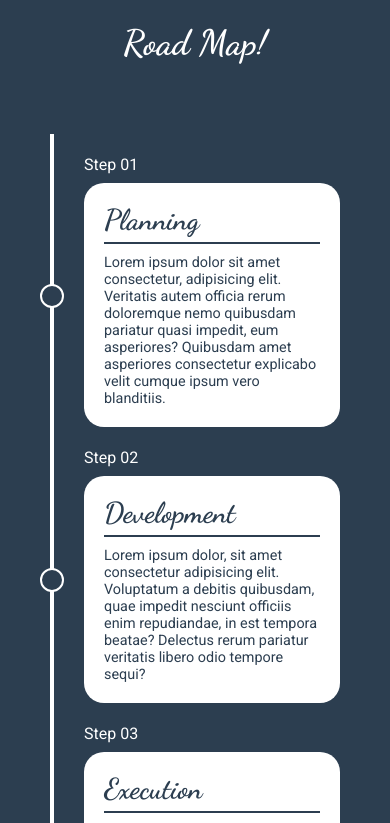
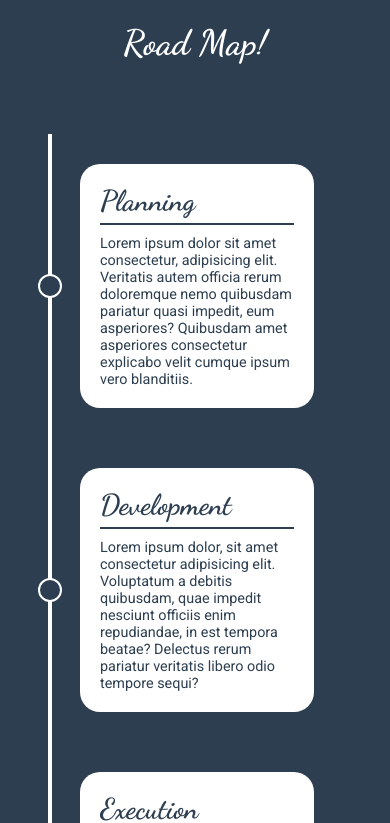
Before and after one commit to wahsandaruwan/dunking_ducks_website, a React (Create React App) app: page / in a window 390 px wide. Shown: the part 2220-3043 px from the top of the page. Built offline with nearby package versions, Linux system fonts and the light colour scheme.

Commit message:
Roadmap section updated to different design

```diff
--- a/src/Components/RoadMap.js
+++ b/src/Components/RoadMap.js
@@ -16,7 +16,6 @@ const RoadMap = () => {
                             return (
                                 <>
                                     <div className="event" key={index}>
-                                        <p className="step-no">{item.stepNo}</p>
                                         <Step stepName={item.stepName} stepDetails={item.stepDetails} />
                                     </div>
                                 </>
--- a/src/data/roadMapData.json
+++ b/src/data/roadMapData.json
@@ -1,25 +1,21 @@
 [
     {
         "id" : 1,
-        "stepNo": "Step 01",
         "stepName": "Planning",
         "stepDetails": "Lorem ipsum dolor sit amet consectetur, adipisicing elit. Veritatis autem officia rerum doloremque nemo quibusdam pariatur quasi impedit, eum asperiores? Quibusdam amet asperiores consectetur explicabo velit cumque ipsum vero blanditiis."
     },
     {
         "id" : 2,
-        "stepNo": "Step 02",
         "stepName": "Development",
         "stepDetails": "Lorem ipsum dolor, sit amet consectetur adipisicing elit. Voluptatum a debitis quibusdam, quae impedit nesciunt officiis enim repudiandae, in est tempora beatae? Delectus rerum pariatur veritatis libero odio tempore sequi?"
     },
     {
         "id" : 3,
-        "stepNo": "Step 03",
         "stepName": "Execution",
         "stepDetails": "Lorem ipsum dolor sit amet consectetur adipisicing elit. Explicabo veniam error hic commodi, eum enim ipsa necessitatibus? Placeat explicabo aspernatur et laboriosam autem a aliquam necessitatibus ipsum ea, esse ducimus."
     },
     {
         "id" : 4,
-        "stepNo": "Step 04",
         "stepName": "Feedbacks",
         "stepDetails": "Lorem ipsum dolor sit amet consectetur adipisicing elit. Aliquam fugiat laborum, magni tenetur atque nulla omnis! Qui ipsa molestias maiores, praesentium esse, in suscipit error ipsam ipsum, minima aliquid ducimus!"
     }
--- a/src/index.css
+++ b/src/index.css
@@ -260,18 +260,40 @@ a{
 }
 
 .roadmap-section .roadmap-content{
-  max-width: 650px;
-  border-left: 4px solid #ffffff;
+  position: relative;
+  display: flex;
+  flex-direction: column;
+  max-width: 850px;
+}
+
+.roadmap-section .roadmap-content::after{
+  position: absolute;
+  content: "";
+  background-color: #ffffff;
+  width: 4px;
+  height: 100%;
+  left: 50%;
+  transform: translateX(-50%);
+}
+
+.roadmap-section .roadmap-content .event{
+  display: flex;
+  justify-content: flex-end;
+  width: 50%;
+  position: relative;
+  margin: 30px 0;
+  padding-right: 30px;
+}
+
+.roadmap-section .roadmap-content .event:nth-child(even) {
+  align-self: flex-end;
+  justify-content: flex-start;
+  padding-right: 0;
   padding-left: 30px;
 }
 
-.roadmap-section .roadmap-content .event{
-  position: relative;
-  margin: 10px 0;
-}
-
 /* ------Step Checkpoints------ */
-.roadmap-section .roadmap-content .event::before{
+.roadmap-section .roadmap-content .event::before {
   content: "";
   position: absolute;
   width: 20px;
@@ -279,27 +301,27 @@ a{
   border: 2px solid #ffffff;
   border-radius: 50%;
   background-color: #2c3e50;
-  left: -44px;
   top: 50%;
+  z-index: 90;
   transform: translateY(-50%);
   transition: all 0.3s ease-in-out;
+}
+
+.roadmap-section .roadmap-content .event:nth-child(odd)::before {
+  right: -12px;
+}
+
+.roadmap-section .roadmap-content .event:nth-child(even)::before{
+  left: -12px;
 }
 
 .roadmap-section .roadmap-content .event:hover::before{
   background-color: #ffffff;
 }
 
-.roadmap-section .roadmap-content .event .step-no{
-  position: absolute;
-  left: -110px;
-  color: #ffffff;
-  font-size: 1rem;
-  top: 50%;
-  transform: translateY(-50%);
-}
-
 /* ------Step Content------ */
 .roadmap-section .roadmap-content .event .step-content{
+  width: 90%;
   background-color: #ffffff;
   border-radius: 20px;
   padding: 20px;
@@ -597,12 +619,20 @@ a{
   }
 
   /* ------Road Map Section------ */
-  .roadmap-section .roadmap-content .event .step-no {
-    position: static;
+  .roadmap-section .roadmap-content::after{
+    left: 0;
   }
 
-  .roadmap-section .roadmap-content .event {
-    margin: 30px 0;
+  .roadmap-section .roadmap-content .event{
+    width: 100%;
+    align-self: flex-end;
+    justify-content: flex-start;
+    padding: 0;
+    padding-left: 30px;
+  }
+
+  .roadmap-section .roadmap-content .event::before{
+    left: -12px;
   }
 
   .roadmap-section .roadmap-content .event .step-content .step-name {
```
